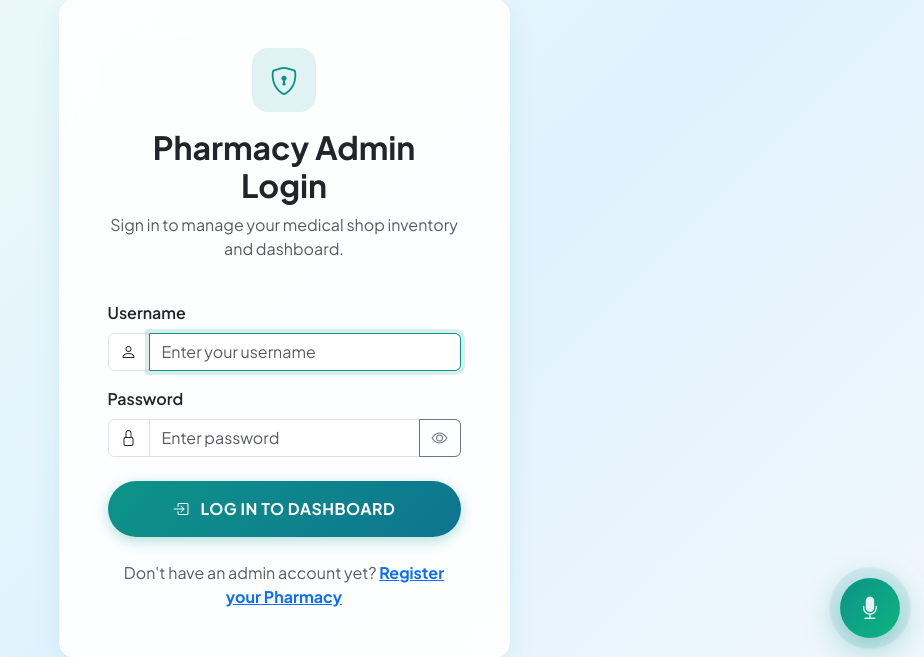
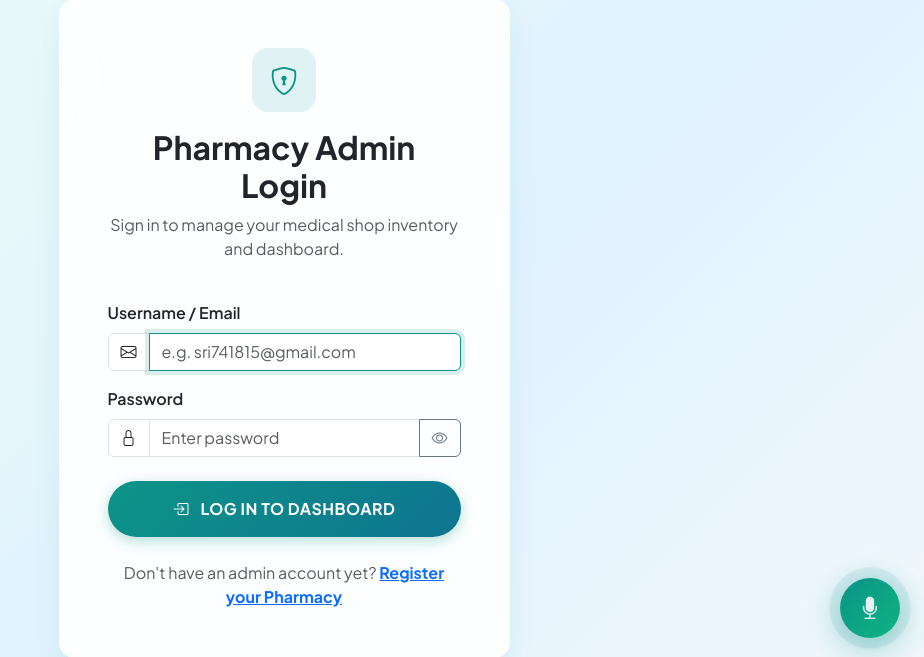
Before and after one commit to kgowtham2512005-commits/intelligent_pharmacy, a Flask app: page /admin/login in a window 1280 px wide. Shown: the part 138-795 px from the top of the page, without its empty margins (356-1280 px from the left). Run offline with Flask 3, Linux system fonts and the light colour scheme.

Commit message:
Setup admin credentials and update login template for email login

```diff
--- a/templates/admin/login.html
+++ b/templates/admin/login.html
@@ -17,10 +17,10 @@
 
         <form action="{{ url_for('admin_bp.login') }}" method="POST" id="loginForm">
           <div class="mb-3">
-            <label for="username" class="form-label fw-semibold">Username</label>
+            <label for="username" class="form-label fw-semibold">Username / Email</label>
             <div class="input-group">
-              <span class="input-group-text bg-white"><i class="bi bi-person"></i></span>
-              <input type="text" class="form-control" id="username" name="username" placeholder="Enter your username" value="{{ username or '' }}" required autofocus>
+              <span class="input-group-text bg-white"><i class="bi bi-envelope"></i></span>
+              <input type="text" class="form-control" id="username" name="username" placeholder="e.g. sri741815@gmail.com" value="{{ username or '' }}" required autofocus>
             </div>
           </div>
 
```
